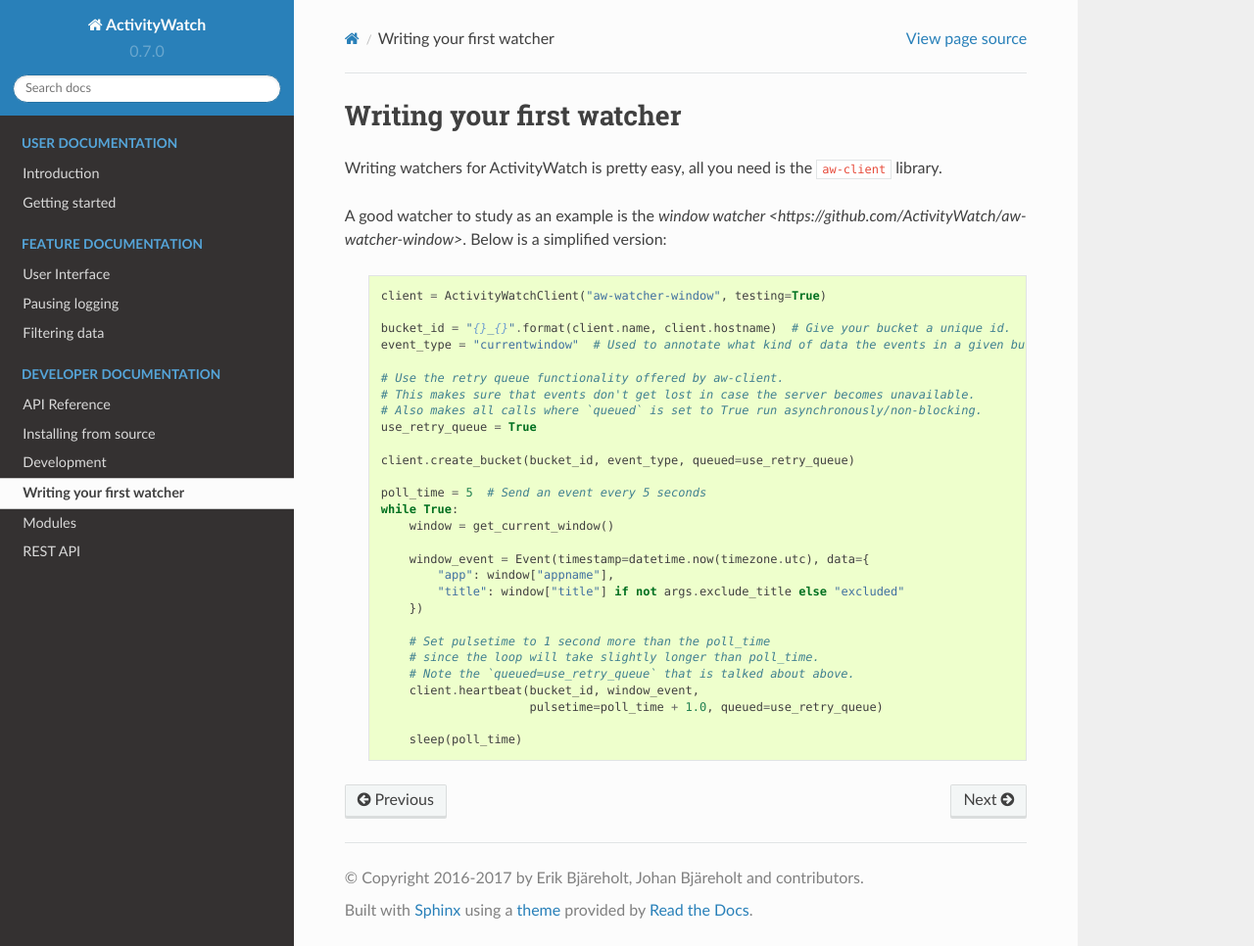
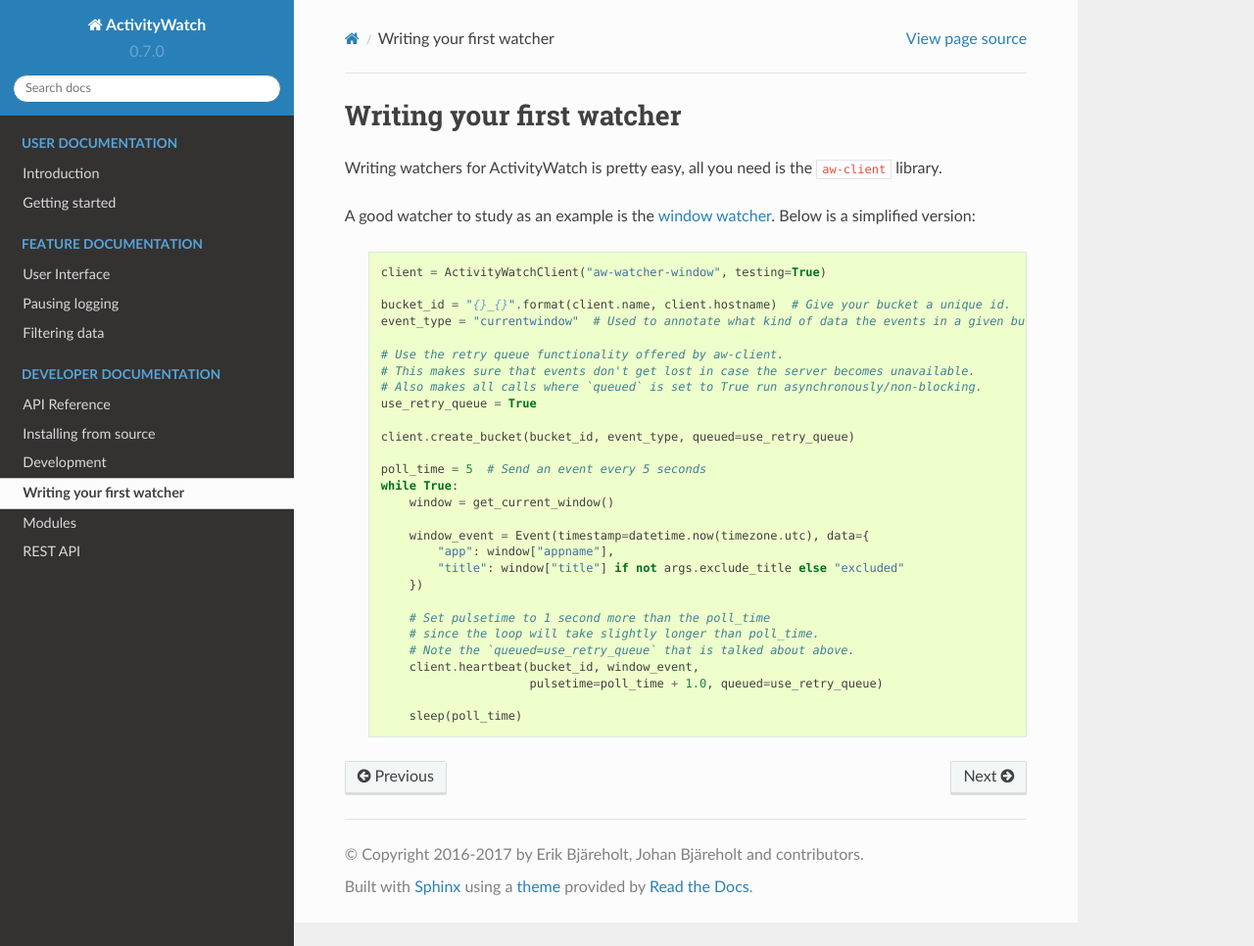
Before and after one commit to ActivityWatch/activitywatch, a Sphinx documentation site: the page built from docs/writing-watchers.rst, in a window 1280 px wide and 966 px high. Shown: the whole window at 98% size. Built offline with Sphinx 7.4.7 and the Read the Docs theme 2.0.0, drawn with Linux system fonts in a browser that asks for light colours; some of the changed lines change nothing that is shown.

Commit message:
updated submodules, added client example to documentation

```diff
--- /dev/null
+++ b/docs/examples/client.py
@@ -0,0 +1,44 @@
+from time import sleep
+from datetime import datetime, timezone, timedelta
+
+from aw_core.models import Event
+from aw_client import ActivityWatchClient
+
+now = datetime.now(tz=timezone.utc)
+
+# We'll run with testing=True so we don't mess up any production instance.
+# Make sure you've started aw-server with the `--testing` flag as well.
+client = ActivityWatchClient("test-client", testing=True)
+bucket_id = "test-bucket"
+example_data = {"label": "example"}
+example_event = Event(timestamp=now, data=example_data)
+
+# Asynchronous example
+with client:
+    # This context manager starts the queue dispatcher thread and stops it when done, always use it when setting queued=True.
+
+    # First we need a bucket to send events/heartbeats to.
+    client.create_bucket(bucket_id, event_type="test", queued=True)
+
+    # Now we can send some heartbeats.
+    # The duration between them will be less than pulsetime, so they will get merged.
+    client.heartbeat(bucket_id, example_event, pulsetime=10, queued=True)
+
+    example_event.timestamp += timedelta(seconds=5)
+    client.heartbeat(bucket_id, example_event, pulsetime=10, queued=True)
+
+    # Give the dispatcher thread some time to complete sending the events
+    sleep(1)
+
+# Synchronous example
+example_event.timestamp += timedelta(minutes=1)
+inserted_event = client.insert_event(bucket_id, example_event)
+
+# The event returned from insert_event has been assigned an id
+assert inserted_event.id is not None
+
+events = client.get_events(bucket_id=bucket_id, limit=10)
+print(events)
+
+# Now lets clean up after us.
+client.delete_bucket(bucket_id)
--- a/docs/writing-watchers.rst
+++ b/docs/writing-watchers.rst
@@ -3,7 +3,7 @@
 
 Writing watchers for ActivityWatch is pretty easy, all you need is the :code:`aw-client` library.
 
-A good watcher to study as an example is the `window watcher <https://github.com/ActivityWatch/aw-watcher-window>`.
+A good watcher to study as an example is the `window watcher <https://github.com/ActivityWatch/aw-watcher-window>`_.
 Below is a simplified version:
 
  .. code-block:: python
```
